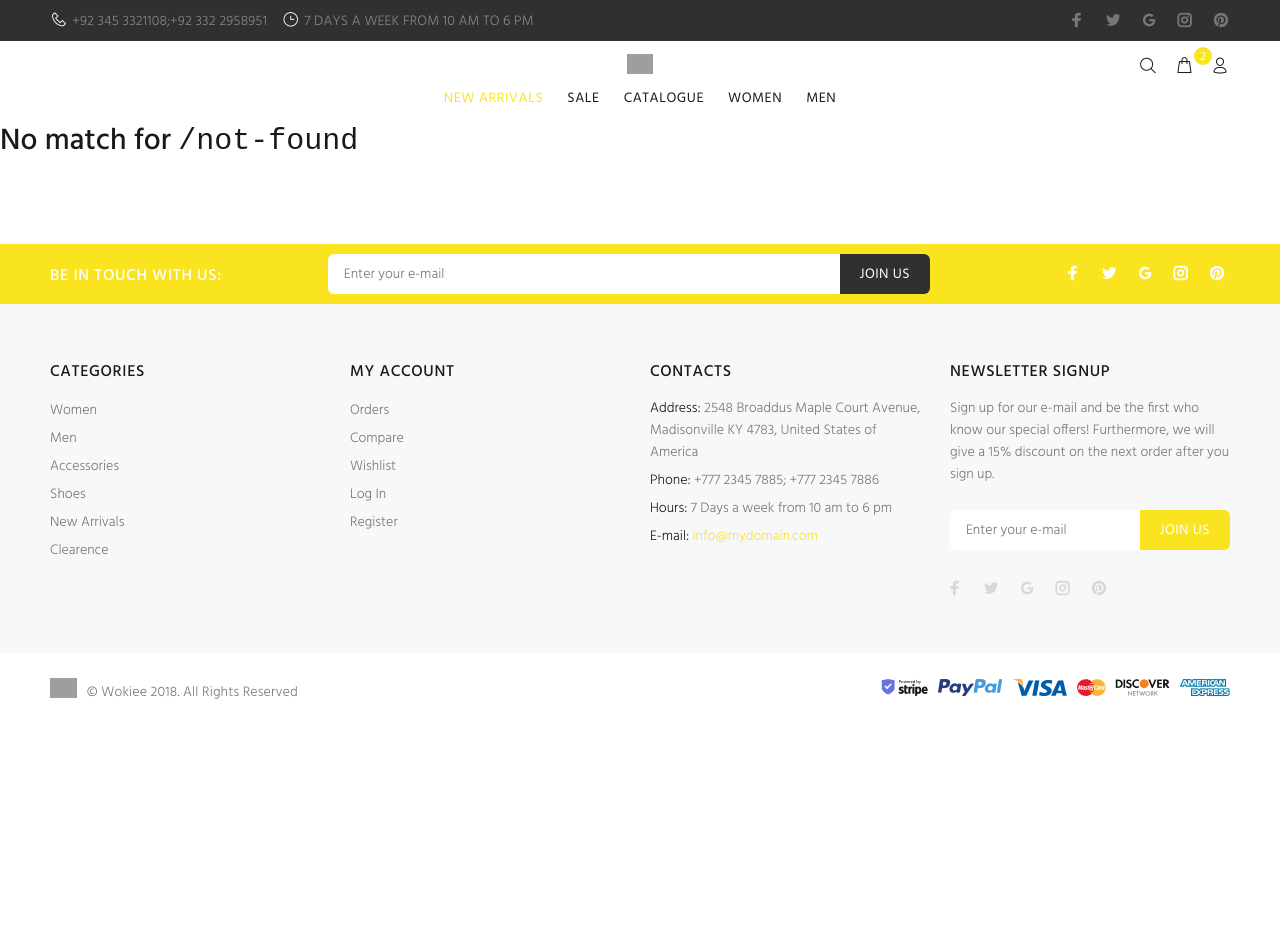
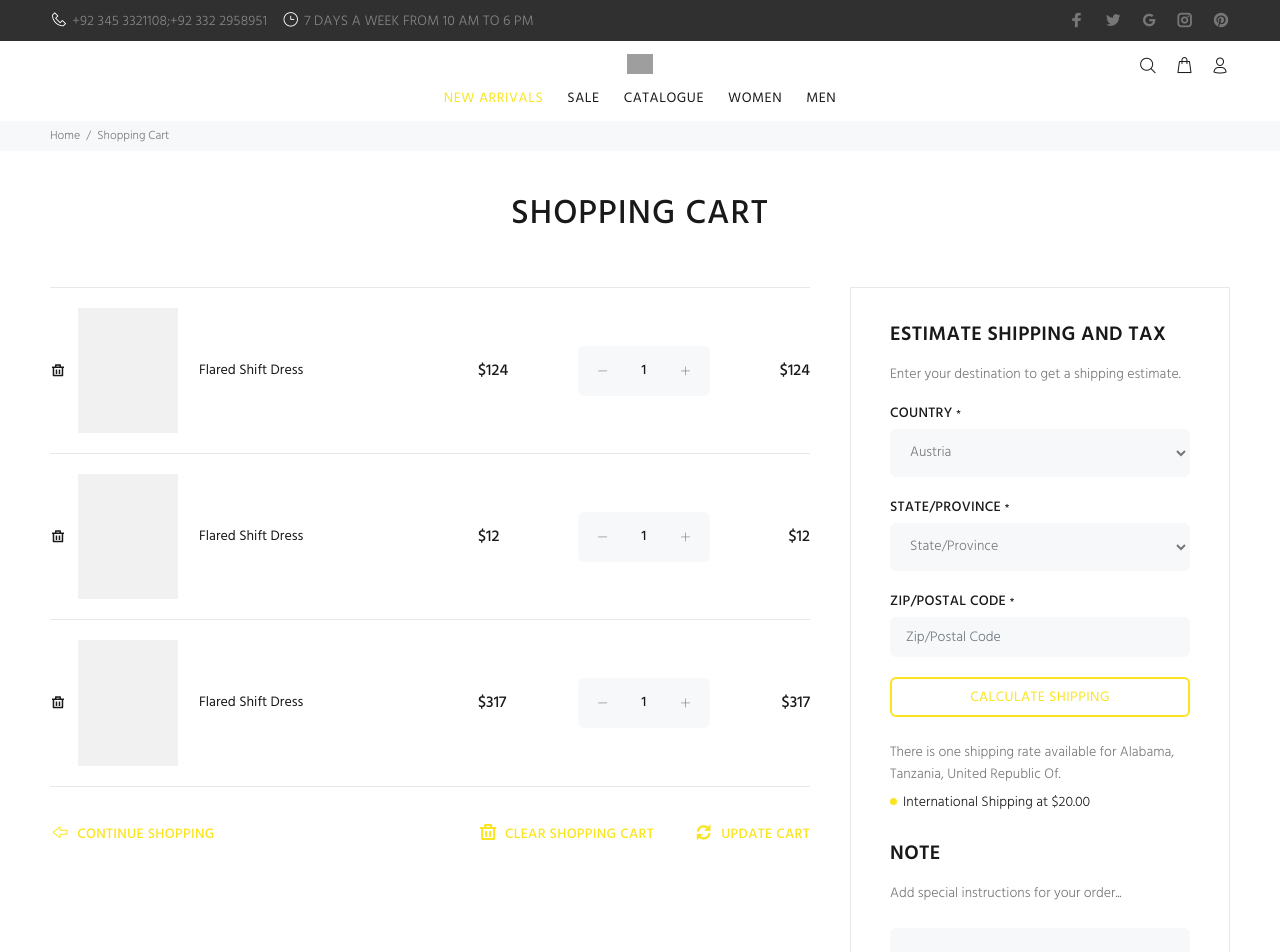
Before and after one commit to MirRizwan/bushirts, a React (Create React App) app: page /cart in a window 1280 px wide. Before the commit this address led to /not-found. Shown: the top 952 px of the page. Before the commit the page ends 800 px from the top, so only its background shows below. Built offline with nearby package versions, Linux system fonts and the light colour scheme; grey boxes are pictures that could not be loaded.

Commit message:
Add new Cart Route

```diff
--- a/src/Components/Details/Details.jsx
+++ b/src/Components/Details/Details.jsx
@@ -763,7 +763,7 @@ const mapStateToProps = state => {
 
 const mapDispatchToProps = dispatch => {
   return {
-    addCartp: cartItem1 => dispatch({ type: "UPDATE_CART", payload: cartItem1 })
+    addCartp: cartItem1 => dispatch({ type: "ADD_CART", payload: cartItem1 })
   };
 };
 export default connect(
--- a/src/Components/MiniCart/MiniCart.jsx
+++ b/src/Components/MiniCart/MiniCart.jsx
@@ -65,7 +65,7 @@ const MiniCart = (props) => {
 											</Link>
 										</div>
 										<div className="tt-item">
-											<Link to="shopping_cart_02.html" className="btn-link-02 tt-hidden-mobile">
+											<Link to="/cart" className="btn-link-02 tt-hidden-mobile">
 												View Cart
 											</Link>
 											<Link
--- a/src/Components/Routes/index.js
+++ b/src/Components/Routes/index.js
@@ -8,6 +8,7 @@ import ProductDetail from '../../Pages/ProductDetail';
 import Products from '../../Pages/Products';
 import Home from '../../Pages/Home';
 import NotFound from '../NotFound';
+import Cart from '../../Pages/Cart';
 
 
 
@@ -19,7 +20,7 @@ const Routes=()=>{
             <Switch>
                 <Route path="/product/:id" component={ProductDetail} exact />
                 <Route path="/products" component={Products} exact />
-
+                <Route path="/cart" component={Cart} />
                 <Route component={Home} path="/" exact />
                 <Route path="/not-found" component={NotFound}/>
                 <Redirect to="/not-found" />
--- /dev/null
+++ b/src/Pages/Cart.jsx
@@ -0,0 +1,273 @@
+import React from 'react';
+
+const Cart = props => {
+    return(
+        <React.Fragment>
+            <div className="tt-breadcrumb">
+	<div className="container">
+		<ul>
+			<li><a href="index.html">Home</a></li>
+			<li>Shopping Cart</li>
+		</ul>
+	</div>
+</div>
+<div id="tt-pageContent">
+	<div className="container-indent">
+		<div className="container">
+			<h1 className="tt-title-subpages noborder">SHOPPING CART</h1>
+			<div className="row">
+				<div className="col-sm-12 col-xl-8">
+					<div className="tt-shopcart-table">
+						<table>
+							<tbody>
+								<tr>
+									<td>
+										<a href="#" className="tt-btn-close"></a>
+									</td>
+									<td>
+										<div className="tt-product-img">
+											<img src="/assets/images/product/product-01.jpg" alt="" />
+										</div>
+									</td>
+									<td>
+										<h2 className="tt-title">
+											<a href="#">Flared Shift Dress</a>
+										</h2>
+										<ul className="tt-list-parameters">
+											<li>
+												<div className="tt-price">
+													$124
+												</div>
+											</li>
+											<li>
+												<div className="detach-quantity-mobile"></div>
+											</li>
+											<li>
+												<div className="tt-price subtotal">
+													$124
+												</div>
+											</li>
+										</ul>
+									</td>
+									<td>
+										<div className="tt-price">
+											$124
+										</div>
+									</td>
+									<td>
+										<div className="detach-quantity-desctope">
+											<div className="tt-input-counter style-01">
+												<span className="minus-btn"></span>
+												<input type="text" value="1" size="5" />
+												<span className="plus-btn"></span>
+											</div>
+										</div>
+									</td>
+									<td>
+										<div className="tt-price subtotal">
+											$124
+										</div>
+									</td>
+								</tr>
+								<tr>
+									<td>
+										<a href="#" className="tt-btn-close"></a>
+									</td>
+									<td>
+										<div className="tt-product-img">
+											<img src="/assets/images/product/product-02.jpg" alt="" />
+										</div>
+									</td>
+									<td>
+										<h2 className="tt-title">
+											<a href="#">Flared Shift Dress</a>
+										</h2>
+										<ul className="tt-list-parameters">
+											<li>
+												<div className="tt-price">
+													$12
+												</div>
+											</li>
+											<li>
+												<div className="detach-quantity-mobile"></div>
+											</li>
+											<li>
+												<div className="tt-price subtotal">
+													$12
+												</div>
+											</li>
+										</ul>
+									</td>
+									<td>
+										<div className="tt-price">
+											$12
+										</div>
+									</td>
+									<td>
+										<div className="detach-quantity-desctope">
+											<div className="tt-input-counter style-01">
+												<span className="minus-btn"></span>
+												<input type="text" value="1" size="5" />
+												<span className="plus-btn"></span>
+											</div>
+										</div>
+									</td>
+									<td>
+										<div className="tt-price subtotal">
+											$12
+										</div>
+									</td>
+								</tr>
+								<tr>
+									<td>
+										<a href="#" className="tt-btn-close"></a>
+									</td>
+									<td>
+										<div className="tt-product-img">
+											<img src="/assets/images/product/product-03.jpg"  alt="" />
+										</div>
+									</td>
+									<td>
+										<h2 className="tt-title">
+											<a href="#">Flared Shift Dress</a>
+										</h2>
+										<ul className="tt-list-parameters">
+											<li>
+												<div className="tt-price">
+													$317
+												</div>
+											</li>
+											<li>
+												<div className="detach-quantity-mobile"></div>
+											</li>
+											<li>
+												<div className="tt-price subtotal">
+													$317
+												</div>
+											</li>
+										</ul>
+									</td>
+									<td>
+										<div className="tt-price">
+											$317
+										</div>
+									</td>
+									<td>
+										<div className="detach-quantity-desctope">
+											<div className="tt-input-counter style-01">
+												<span className="minus-btn"></span>
+												<input type="text" value="1" size="5" />
+												<span className="plus-btn"></span>
+											</div>
+										</div>
+									</td>
+									<td>
+										<div className="tt-price subtotal">
+											$317
+										</div>
+									</td>
+								</tr>
+							</tbody>
+						</table>
+						<div className="tt-shopcart-btn">
+							<div className="col-left">
+								<a className="btn-link" href="#"><i className="icon-e-19"></i>CONTINUE SHOPPING</a>
+							</div>
+							<div className="col-right">
+								<a className="btn-link" href="#"><i className="icon-h-02"></i>CLEAR SHOPPING CART</a>
+								<a className="btn-link" href="#"><i className="icon-h-48"></i>UPDATE CART</a>
+							</div>
+						</div>
+					</div>
+				</div>
+				<div className="col-sm-12 col-xl-4">
+					<div className="tt-shopcart-wrapper">
+						<div className="tt-shopcart-box">
+							<h4 className="tt-title">
+								ESTIMATE SHIPPING AND TAX
+							</h4>
+							<p>Enter your destination to get a shipping estimate.</p>
+							<form className="form-default">
+								<div className="form-group">
+									<label htmlFor="address_country">COUNTRY <sup>*</sup></label>
+									<select id="address_country" className="form-control">
+										<option>Austria</option>
+										<option>Belgium</option>
+										<option>Cyprus</option>
+										<option>Croatia</option>
+										<option>Czech Republic</option>
+										<option>Denmark</option>
+										<option>Finland</option>
+										<option>France</option>
+										<option>Germany</option>
+										<option>Greece</option>
+										<option>Hungary</option>
+										<option>Ireland</option>
+										<option>France</option>
+										<option>Italy</option>
+										<option>Luxembourg</option>
+										<option>Netherlands</option>
+										<option>Poland</option>
+										<option>Portugal</option>
+										<option>Slovakia</option>
+										<option>Slovenia</option>
+										<option>Spain</option>
+										<option>United Kingdom</option>
+									</select>
+								</div>
+								<div className="form-group">
+									<label hrmlFor="address_province">STATE/PROVINCE <sup>*</sup></label>
+									<select id="address_province" className="form-control">
+										<option>State/Province</option>
+									</select>
+								</div>
+								<div className="form-group">
+									<label for="address_zip">ZIP/POSTAL CODE <sup>*</sup></label>
+									<input type="text" name="name" className="form-control" id="address_zip" placeholder="Zip/Postal Code" />
+								</div>
+								<a href="#" className="btn btn-border">CALCULATE SHIPPING</a>
+								<p>
+									There is one shipping rate available for Alabama, Tanzania, United Republic Of.
+								</p>
+								<ul className="tt-list-dot list-dot-large">
+									<li><a href="#">International Shipping at $20.00</a></li>
+								</ul>
+							</form>
+						</div>
+						<div className="tt-shopcart-box">
+							<h4 className="tt-title">
+								NOTE
+							</h4>
+							<p>Add special instructions for your order...</p>
+							<form className="form-default">
+								<textarea className="form-control" rows="7"></textarea>
+							</form>
+						</div>
+						<div className="tt-shopcart-box tt-boredr-large">
+							<table className="tt-shopcart-table01">
+								<tbody>
+									<tr>
+										<th>SUBTOTAL</th>
+										<td>$324</td>
+									</tr>
+								</tbody>
+								<tfoot>
+									<tr>
+										<th>GRAND TOTAL</th>
+										<td>$324</td>
+									</tr>
+								</tfoot>
+							</table>
+							<a href="#" className="btn btn-lg"><span className="icon icon-check_circle"></span>PROCEED TO CHECKOUT</a>
+						</div>
+					</div>
+				</div>
+			</div>
+		</div>
+	</div>
+</div>
+        </React.Fragment>
+    )
+}
+
+export default Cart;
--- a/src/Store/Reducers/cartReducer.js
+++ b/src/Store/Reducers/cartReducer.js
@@ -1,33 +1,29 @@
+import { act } from "react-dom/test-utils";
+
 const initialState = {
-    cart: [
-        {
-            _id:'14',
-            title: 'Dupatta',
-            color: 'Red',
-            size: "L",
-            qty: 1,
-            price:50,
-            imgUrl: "https://picsum.photos/280/350",
-            category: 'dupatta'
-        },
-        {
-            _id:'25',
-            title: 'Dupatta',
-            color: 'Green',
-            size: "M",
-            qty: 1,
-            price:50,
-            imgUrl: "https://picsum.photos/280/350",
-            category: 'dupatta'
-        }
-    ]
+    totalAmount: 0,
+    cart: []
 }
 
 const cartReducer = (state = initialState, action) =>{
     switch(action.type){
-        case "UPDATE_CART":{
+        case "ADD_CART":{
 
-            const data = action.payload
+            const data = action.payload;
+
+            const existingProduct = state.cart.filter( e => e._id === data._id);
+
+            if(existingProduct.length > 0){
+                const WO = state.cart.filter( e => e._id !== data._id);
+                const updatedItem = {
+                    ...existingProduct[0],
+                    qty: existingProduct[0].qty + data.qty
+                };
+                return {
+                    cart: [...WO, updatedItem]
+                }
+            }
+
             return {cart:[...state.cart, data]}
         }
 
```
